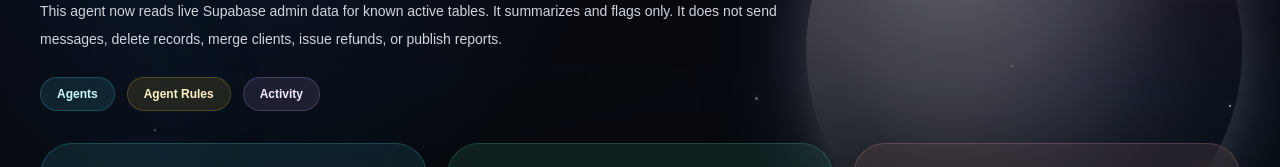
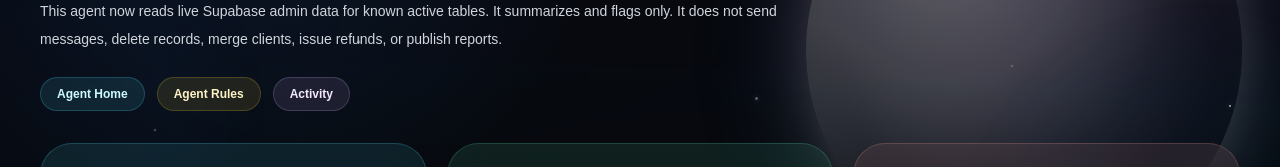
Before and after one commit to DexTheAIBusinessman/ghostlayer, a Next.js app: page /admin/agents/daily-summary in a window 1280 px wide. Shown: the part 207-374 px from the top of the page. Built offline with nearby package versions, Linux system fonts and the light colour scheme; no server answers.

Commit message:
replace agents button with agent home on daily summary

```diff
--- a/app/admin/agents/daily-summary/page.tsx
+++ b/app/admin/agents/daily-summary/page.tsx
@@ -774,7 +774,7 @@ export default async function DailySummaryAgentPage() {
 
         <div className="mt-6 flex flex-wrap gap-3 text-xs font-bold">
           <Link href="/admin/agents" className="rounded-full border border-cyan-300/20 bg-cyan-300/10 px-4 py-2 text-cyan-100">
-            Agents
+            Agent Home
           </Link>
           <Link href="/admin/agent-rules" className="rounded-full border border-amber-300/20 bg-amber-300/10 px-4 py-2 text-amber-100">
             Agent Rules
```
